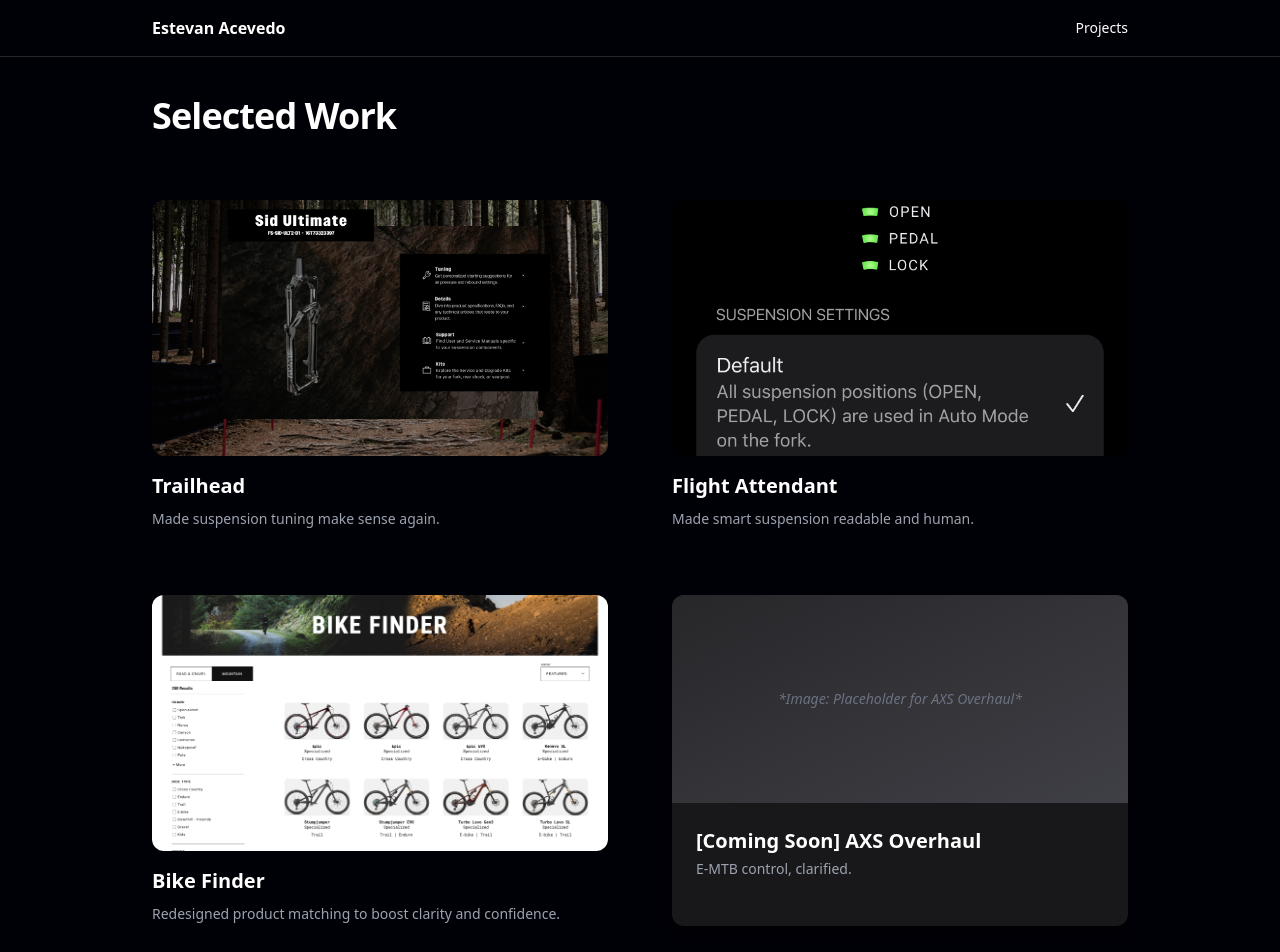
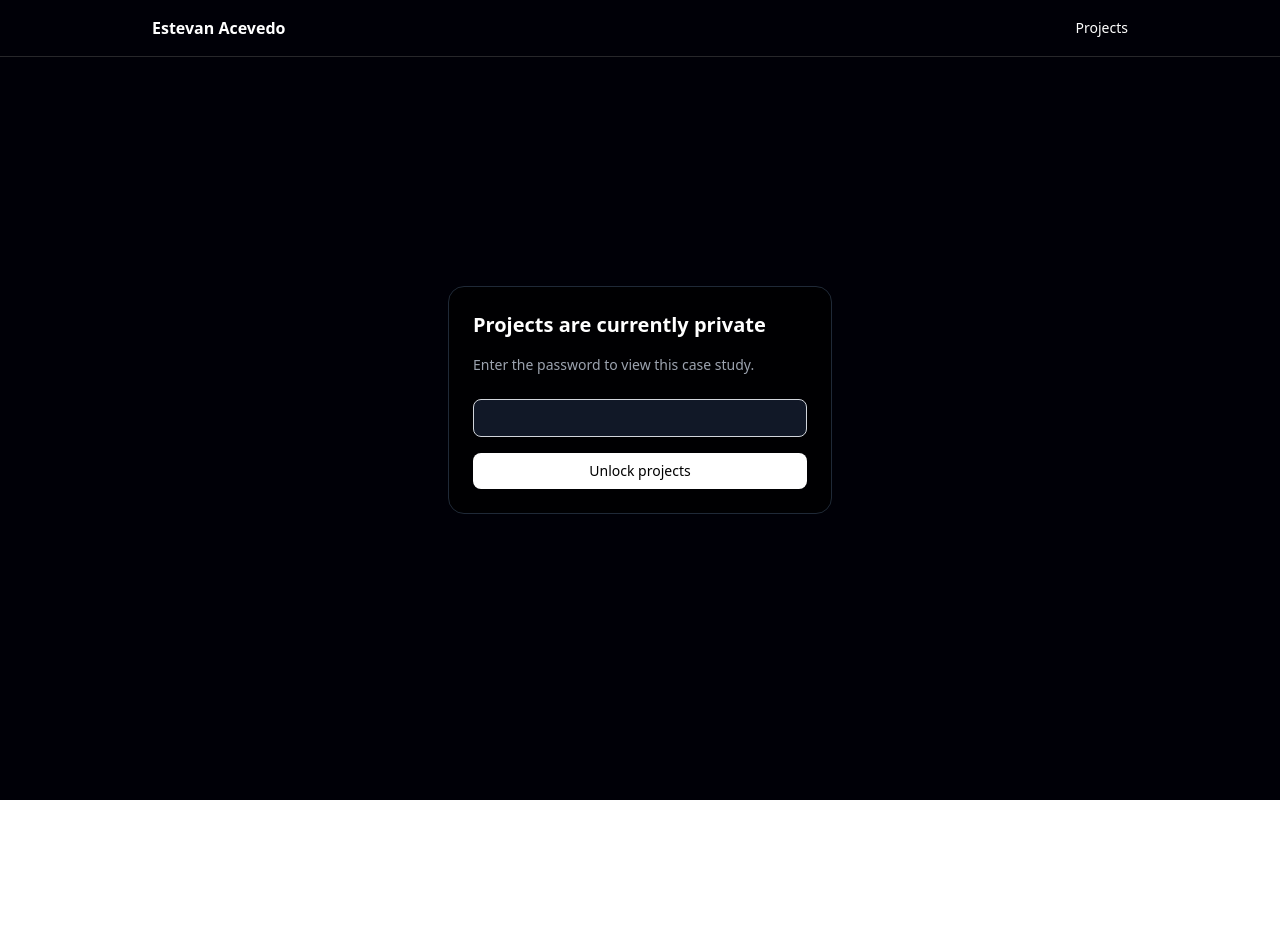
Before and after one commit to ecacevedo/portfolio-redesign, a React (Vite) app: page /projects in a window 1280 px wide. Shown: the top 952 px of the page. After the commit the page ends 800 px from the top, so only its background shows below. Built offline with nearby package versions, Linux system fonts and the light colour scheme.

Commit message:
Add password gate for projects

```diff
--- /dev/null
+++ b/src/components/PasswordGate.jsx
@@ -0,0 +1,71 @@
+import React, { useState, useEffect } from "react"
+
+const PASSWORD = "design12!"   // change this
+
+export default function PasswordGate({ children }) {
+  const [unlocked, setUnlocked] = useState(false)
+  const [input, setInput] = useState("")
+  const [error, setError] = useState("")
+
+  useEffect(() => {
+    if (typeof window !== "undefined") {
+      const stored = window.localStorage.getItem("projectsUnlocked")
+      if (stored === "true") {
+        setUnlocked(true)
+      }
+    }
+  }, [])
+
+  function handleSubmit(event) {
+    event.preventDefault()
+    if (input === PASSWORD) {
+      setUnlocked(true)
+      if (typeof window !== "undefined") {
+        window.localStorage.setItem("projectsUnlocked", "true")
+      }
+    } else {
+      setError("Wrong password")
+      setInput("")
+    }
+  }
+
+  if (unlocked) {
+    return children
+  }
+
+  return (
+    <div className="min-h-screen flex items-center justify-center bg-[#000007] text-gray-100 px-4">
+      <div className="w-full max-w-sm border border-gray-800 rounded-2xl p-6 bg-black/60 backdrop-blur">
+        <h1 className="text-xl font-semibold mb-4 text-white">
+          Projects are currently private
+        </h1>
+        <p className="text-sm text-gray-400 mb-6">
+          Enter the password to view this case study.
+        </p>
+        <form onSubmit={handleSubmit} className="space-y-4">
+          <input
+            type="password"
+            className="w-full rounded-lg bg-gray-900 border border-gray-700 px-3 py-2 text-sm outline-none focus:border-gray-300"
+            value={input}
+            onChange={(event) => {
+              setInput(event.target.value)
+              setError("")
+            }}
+            autoFocus
+          />
+          {error && (
+            <p className="text-xs text-red-400">
+              {error}
+            </p>
+          )}
+          <button
+            type="submit"
+            className="w-full rounded-lg bg-white text-black text-sm font-medium py-2 hover:bg-gray-200 transition-colors"
+          >
+            Unlock projects
+          </button>
+        </form>
+      </div>
+    </div>
+  )
+}
--- a/src/pages/projects.jsx
+++ b/src/pages/projects.jsx
@@ -1,23 +1,20 @@
-import React, { useState, useEffect } from "react"
+import React from "react"
 import { Link } from "react-router-dom"
 
 import fullBikeFinderImage from "../assets/fullbikefinder.png"
 import desktopPDPImage from "../assets/Desktop PDP MVP.png"
 import autoModeImage from "../assets/automode.png"
+import PasswordGate from "../components/PasswordGate"
 
 export default function Projects() {
-
-
-
   return (
+    <PasswordGate>
       <main className="bg-[#000007] text-gray-100 max-w-5xl mx-auto px-6 py-24">
         <h1 className="text-4xl font-bold mb-16 tracking-tight text-white">
           Selected Work
         </h1>
 
         <div className="grid md:grid-cols-2 gap-16">
-
-
           {/* Project 2: Trailhead */}
           <Link to="/projects/trailhead" className="group">
             <div className="overflow-hidden rounded-xl mb-4">
@@ -27,7 +24,9 @@ export default function Projects() {
                 className="w-full h-64 object-cover transition-transform duration-300 group-hover:scale-105"
               />
             </div>
-          <h2 className="text-xl font-semibold text-white mb-2">Trailhead</h2>
+            <h2 className="text-xl font-semibold text-white mb-2">
+              Trailhead
+            </h2>
             <p className="text-gray-400 text-sm leading-relaxed">
               Made suspension tuning make sense again.
             </p>
@@ -42,7 +41,9 @@ export default function Projects() {
                 className="w-full h-64 object-cover transition-transform duration-300 group-hover:scale-105"
               />
             </div>
-          <h2 className="text-xl font-semibold text-white mb-2">Flight Attendant</h2>
+            <h2 className="text-xl font-semibold text-white mb-2">
+              Flight Attendant
+            </h2>
             <p className="text-gray-400 text-sm leading-relaxed">
               Made smart suspension readable and human.
             </p>
@@ -57,23 +58,33 @@ export default function Projects() {
                 className="w-full h-64 object-cover transition-transform duration-300 group-hover:scale-105"
               />
             </div>
-          <h2 className="text-xl font-semibold text-white mb-2">Bike Finder</h2>
+            <h2 className="text-xl font-semibold text-white mb-2">
+              Bike Finder
+            </h2>
             <p className="text-gray-400 text-sm leading-relaxed">
               Redesigned product matching to boost clarity and confidence.
             </p>
           </Link>
 
           {/* Project 4: AXS Overhaul Placeholder */}
-        <Link to="/projects/axs" className="group block bg-zinc-900 rounded-xl overflow-hidden shadow-lg hover:shadow-2xl transition">
+          <Link
+            to="/projects/axs"
+            className="group block bg-zinc-900 rounded-xl overflow-hidden shadow-lg hover:shadow-2xl transition"
+          >
             <div className="h-52 bg-gradient-to-br from-zinc-800 to-zinc-700 flex items-center justify-center text-gray-500 text-sm italic">
               *Image: Placeholder for AXS Overhaul*
             </div>
             <div className="p-6">
-            <h2 className="text-xl font-semibold text-white group-hover:underline">[Coming Soon] AXS Overhaul</h2>
-            <p className="text-sm text-gray-400 mt-1">E‑MTB control, clarified.</p>
+              <h2 className="text-xl font-semibold text-white group-hover:underline">
+                [Coming Soon] AXS Overhaul
+              </h2>
+              <p className="text-sm text-gray-400 mt-1">
+                E MTB control, clarified.
+              </p>
             </div>
           </Link>
         </div>
       </main>
+    </PasswordGate>
   )
 }
```
Lines whose indentation alone changed are shown as unchanged.
